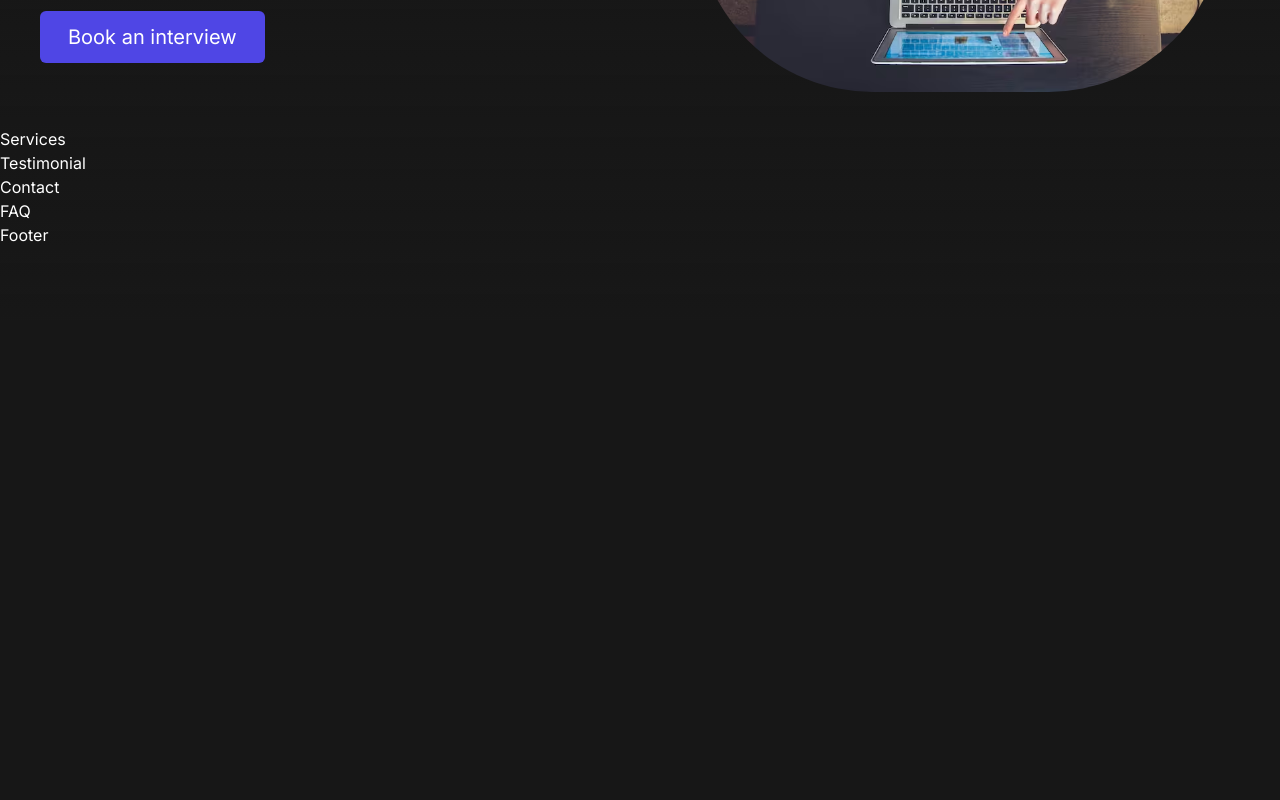
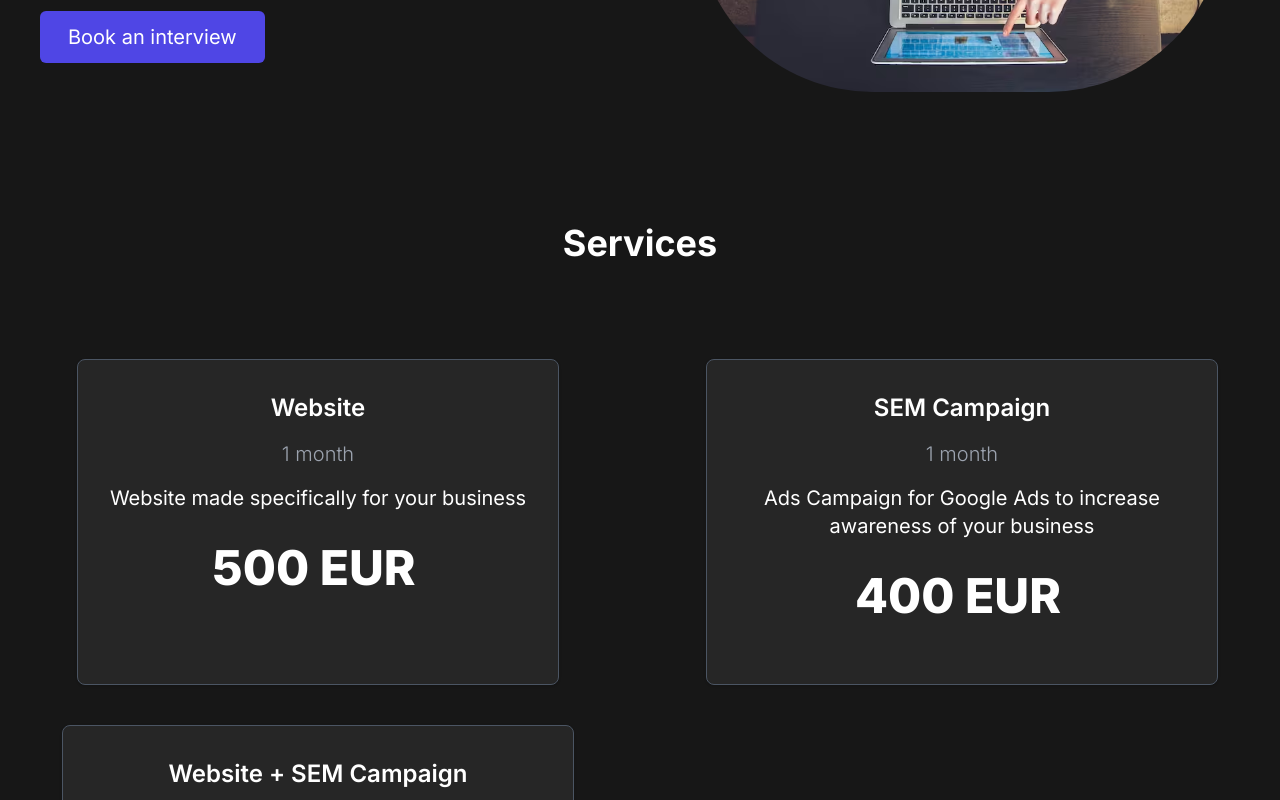
Before and after one commit to daniArbesu/marketing-website-storyblok, a Next.js app: page / in a window 1280 px wide. Shown: the part 480-1280 px from the top of the page. Before the commit the page ends 800 px from the top, so only its background shows below. Built offline with nearby package versions, Linux system fonts and the light colour scheme.

Commit message:
feat: basic services section

```diff
--- a/src/app/page.tsx
+++ b/src/app/page.tsx
@@ -5,6 +5,7 @@ import FAQ from '@/components/sections/FAQ';
 import Hero from '@/components/sections/Hero';
 import Services from '@/components/sections/Services';
 import Testimonial from '@/components/sections/Testimonial';
+import { services } from '@/constants/data';
 
 export default function Home() {
   return (
@@ -17,7 +18,7 @@ export default function Home() {
           cta_button_text="Book an interview"
           picture="/images/hero-image.avif"
         />
-        <Services />
+        <Services title="Services" service_cards={services} />
         <Testimonial />
         <Contact />
         <FAQ />
--- a/src/components/sections/Services.tsx
+++ b/src/components/sections/Services.tsx
@@ -1,5 +1,43 @@
-const Services = () => {
-  return <div>Services</div>;
+import { Service } from '../../../types';
+
+interface Props {
+  title: string;
+  service_cards: Service[];
+}
+
+interface ServiceCardProps {
+  data: Service;
+}
+
+const Services: React.FC<Props> = ({ title, service_cards }) => {
+  return (
+    <section className="pb-32 pt-24">
+      <h2 className="mb-20 text-center text-4xl font-bold">{title}</h2>
+      <div className="mx-auto max-w-screen-xl px-4 py-4">
+        <div className="place-items-center items-stretch space-y-8 sm:gap-6 lg:grid lg:grid-cols-2 lg:space-y-0 xl:gap-10">
+          {service_cards.map((service) => (
+            <ServiceCard data={service} key={service.title} />
+          ))}
+        </div>
+      </div>
+    </section>
+  );
 };
 
 export default Services;
+
+const ServiceCard: React.FC<ServiceCardProps> = ({ data }) => {
+  const { title, subtitle, price, description } = data;
+  return (
+    <>
+      <div className="flex max-w-lg flex-col rounded-lg border border-gray-600 bg-neutral-800 p-6 text-center text-white shadow sm:mx-auto lg:mx-1 xl:p-8">
+        <h3 className="mb-4 text-2xl font-semibold">{title}</h3>
+        <p className="text-xl font-light text-gray-400">{subtitle}</p>
+        <p className="mt-4 text-xl">{description}</p>
+        <div className="my-8 flex justify-center">
+          <span className="mr-2 text-5xl font-extrabold">{price}</span>
+        </div>
+      </div>
+    </>
+  );
+};
--- /dev/null
+++ b/src/constants/data.ts
@@ -0,0 +1,23 @@
+import { Service } from '../../types';
+
+export const services: Service[] = [
+  {
+    title: 'Website',
+    subtitle: '1 month',
+    description: 'Website made specifically for your business',
+    price: '500 EUR'
+  },
+  {
+    title: 'SEM Campaign',
+    subtitle: '1 month',
+    description: 'Ads Campaign for Google Ads to increase awareness of your business',
+    price: '400 EUR'
+  },
+  {
+    title: 'Website + SEM Campaign',
+    subtitle: '1 month',
+    description:
+      'Brand new website + Ads Campaign for Google Ads to increase awareness of your business',
+    price: '700 EUR'
+  }
+];
--- /dev/null
+++ b/types.d.ts
@@ -0,0 +1,6 @@
+export interface Service {
+  title: string;
+  subtitle: string;
+  price: string;
+  description: string;
+}
```
